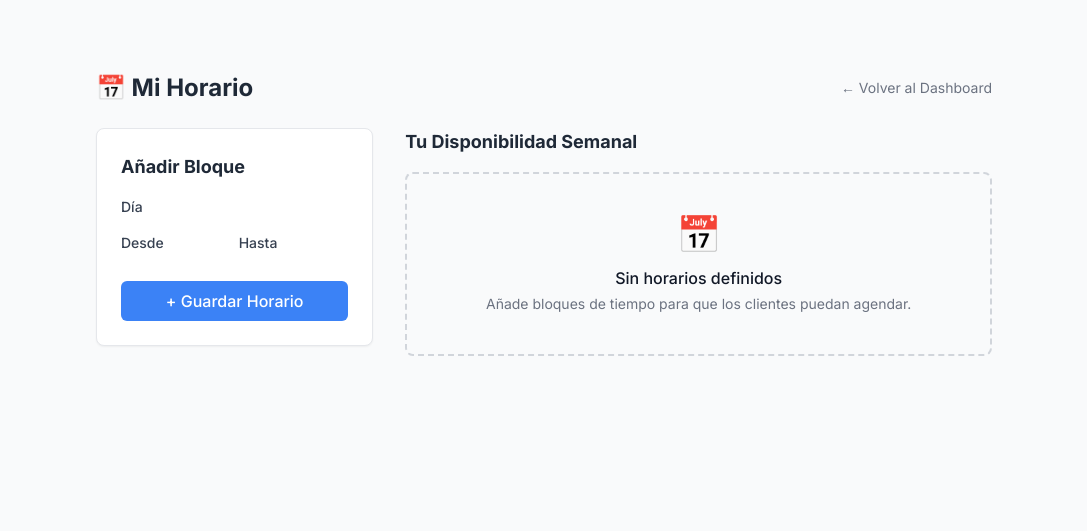
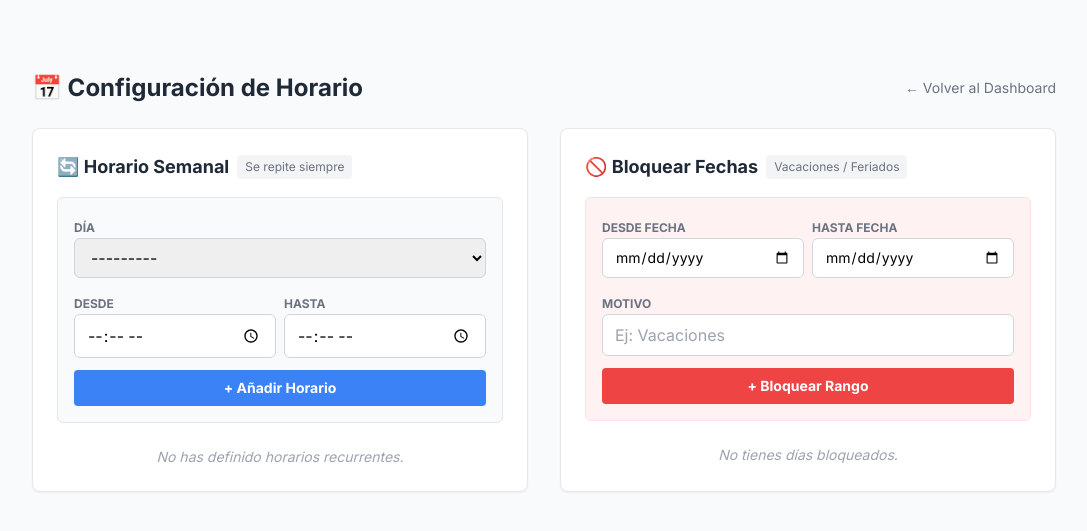
Before and after one commit to VitoNez5198/nexthora, a Django app: page /dashboard/schedule/ in a window 1280 px wide. Shown: the top 531 px of the page, without its empty margins (96-1183 px from the left). Run offline with Django 5.2, Linux system fonts and the light colour scheme; the visitor is signed in with stand-in values (Sample User, id 1); data that the repository does not hold is empty; some libraries are stand-ins or nearby versions.

Commit message:
feat(booking): Enhance client data & schedule
- Added last name, rut, whatsapp
- Added date validation in schedule
- Improved schedule UI

```diff
--- a/templates/schedule.html
+++ b/templates/schedule.html
@@ -3,112 +3,154 @@
 {% block title %}Mi Horario - Nexthora{% endblock %}
 
 {% block content %}
-<div class="max-w-4xl mx-auto py-8">
+<div class="max-w-5xl mx-auto py-8">
 
     <!-- ENCABEZADO -->
     <div class="flex justify-between items-center mb-6">
-        <h1 class="text-2xl font-bold text-dark-gray">📅 Mi Horario</h1>
+        <h1 class="text-2xl font-bold text-dark-gray">📅 Configuración de Horario</h1>
         <a href="{% url 'dashboard' %}" class="text-gray-500 hover:text-primary text-sm">← Volver al Dashboard</a>
     </div>
 
-    <div class="grid grid-cols-1 lg:grid-cols-3 gap-8">
+    <!-- MENSAJES DE ERROR/EXITO -->
+    {% if messages %}
+        <div class="mb-6">
+            {% for message in messages %}
+                <div class="p-4 rounded-lg {% if message.tags == 'success' %}bg-green-100 text-green-700{% else %}bg-red-100 text-red-700{% endif %}">
+                    {{ message }}
+                </div>
+            {% endfor %}
+        </div>
+    {% endif %}
 
-        <!-- COLUMNA IZQ: FORMULARIO -->
-        <div class="lg:col-span-1">
-            <div class="bg-white p-6 rounded-lg shadow-sm border border-gray-200 sticky top-6">
-                <h2 class="text-lg font-bold text-dark-gray mb-4">Añadir Bloque</h2>
-                <form method="POST" action="{% url 'schedule' %}">
-                    {% csrf_token %}
+    <div class="grid grid-cols-1 lg:grid-cols-2 gap-8">
 
-                    <div class="space-y-4">
-                        <!-- Día -->
+        <!-- SECCIÓN 1: HORARIO SEMANAL -->
+        <div class="bg-white p-6 rounded-lg shadow-sm border border-gray-200">
+            <h2 class="text-lg font-bold text-dark-gray mb-4 flex items-center gap-2">
+                🔄 Horario Semanal
+                <span class="text-xs font-normal text-gray-500 bg-gray-100 px-2 py-1 rounded">Se repite siempre</span>
+            </h2>
+
+            <form method="POST" class="mb-6 bg-gray-50 p-4 rounded-md border border-gray-200">
+                {% csrf_token %}
+                <div class="space-y-3">
+                    <div>
+                        <label class="text-xs font-bold text-gray-500 uppercase">Día</label>
+                        {{ hours_form.weekday }}
+                    </div>
+                    <div class="grid grid-cols-2 gap-2">
                         <div>
-                            <label class="block text-sm font-medium text-gray-700 mb-1">Día</label>
-                            {{ form.weekday }}
+                            <label class="text-xs font-bold text-gray-500 uppercase">Desde</label>
+                            {{ hours_form.start_time }}
                         </div>
+                        <div>
+                            <label class="text-xs font-bold text-gray-500 uppercase">Hasta</label>
+                            {{ hours_form.end_time }}
+                        </div>
+                    </div>
+                    <button type="submit" name="submit_hours" class="w-full bg-primary text-white py-2 rounded hover:bg-blue-700 text-sm font-bold">
+                        + Añadir Horario
+                    </button>
+                </div>
+            </form>
 
-                        <div class="grid grid-cols-2 gap-2">
-                            <!-- Inicio -->
-                            <div>
-                                <label class="block text-sm font-medium text-gray-700 mb-1">Desde</label>
-                                {{ form.start_time }}
-                            </div>
-                            <!-- Fin -->
-                            <div>
-                                <label class="block text-sm font-medium text-gray-700 mb-1">Hasta</label>
-                                {{ form.end_time }}
-                            </div>
-                        </div>
-
-                        {% if form.errors %}
-                        <div class="text-xs text-red-600 bg-red-50 p-2 rounded">
-                            {{ form.non_field_errors }}
-                            {% for field in form %}
-                            {% for error in field.errors %}
-                            <p>{{ error }}</p>
-                            {% endfor %}
-                            {% endfor %}
-                        </div>
-                        {% endif %}
+            <div class="space-y-2 max-h-60 overflow-y-auto">
+                {% for hours in schedule %}
+                <div class="flex justify-between items-center text-sm border-b border-gray-100 pb-2 last:border-0">
+                    <div>
+                        <span class="font-bold text-gray-700">{{ hours.get_weekday_display }}</span>
+                        <span class="text-gray-500 ml-2">{{ hours.start_time|time:"H:i" }} - {{ hours.end_time|time:"H:i" }}</span>
                     </div>
-
-                    <button type="submit"
-                        class="w-full mt-6 bg-primary text-white py-2 px-4 rounded-md hover:bg-blue-700 font-medium transition">
-                        + Guardar Horario
-                    </button>
-                </form>
+                    <form method="POST" action="{% url 'delete_schedule' hours.id %}" onsubmit="return confirm('¿Borrar este horario?');">
+                        {% csrf_token %}
+                        <button type="submit" class="text-red-400 hover:text-red-600 font-bold px-2">✕</button>
+                    </form>
+                </div>
+                {% empty %}
+                <p class="text-gray-400 text-sm text-center italic">No has definido horarios recurrentes.</p>
+                {% endfor %}
             </div>
         </div>
 
-        <!-- COLUMNA DER: LISTA VISUAL -->
-        <div class="lg:col-span-2">
-            <h2 class="text-lg font-bold text-dark-gray mb-4">Tu Disponibilidad Semanal</h2>
+        <!-- SECCIÓN 2: DÍAS BLOQUEADOS (Con validación JS) -->
+        <div class="bg-white p-6 rounded-lg shadow-sm border border-gray-200">
+            <h2 class="text-lg font-bold text-dark-gray mb-4 flex items-center gap-2">
+                🚫 Bloquear Fechas
+                <span class="text-xs font-normal text-gray-500 bg-gray-100 px-2 py-1 rounded">Vacaciones / Feriados</span>
+            </h2>
 
-            {% if schedule %}
-            <div class="space-y-3">
-                <!-- Iteramos sobre los horarios -->
-                {% for hours in schedule %}
-                <div class="bg-white p-4 rounded-lg shadow-sm border border-gray-200 flex justify-between items-center">
-                    <div class="flex items-center gap-4">
-                        <!-- Badge del Día -->
-                        <span class="inline-flex items-center justify-center px-3 py-1 rounded-full text-sm font-bold
-                                {% if hours.weekday == 0 %} bg-blue-100 text-blue-800
-                                {% elif hours.weekday == 1 %} bg-blue-100 text-blue-800
-                                {% elif hours.weekday == 2 %} bg-blue-100 text-blue-800
-                                {% elif hours.weekday == 3 %} bg-blue-100 text-blue-800
-                                {% elif hours.weekday == 4 %} bg-blue-100 text-blue-800
-                                {% elif hours.weekday == 5 %} bg-green-100 text-green-800
-                                {% else %} bg-red-100 text-red-800 {% endif %}">
-                            {{ hours.get_weekday_display }}
-                        </span>
+            <form method="POST" class="mb-6 bg-red-50 p-4 rounded-md border border-red-100">
+                {% csrf_token %}
+                <div class="space-y-3">
+                    <div class="grid grid-cols-2 gap-2">
+                        <div>
+                            <label class="text-xs font-bold text-gray-500 uppercase">Desde Fecha</label>
+                            <!-- Añadimos ID para JS -->
+                            <input type="date" name="off-start_date" id="start_date" required
+                                   class="w-full px-3 py-2 border border-gray-300 rounded-md focus:ring-primary text-sm">
+                        </div>
+                        <div>
+                            <label class="text-xs font-bold text-gray-500 uppercase">Hasta Fecha</label>
+                            <!-- Añadimos ID para JS -->
+                            <input type="date" name="off-end_date" id="end_date" required
+                                   class="w-full px-3 py-2 border border-gray-300 rounded-md focus:ring-primary text-sm">
+                        </div>
+                    </div>
+                    <div>
+                        <label class="text-xs font-bold text-gray-500 uppercase">Motivo</label>
+                        {{ timeoff_form.description }}
+                    </div>
+                    <button type="submit" name="submit_off" class="w-full bg-red-500 text-white py-2 rounded hover:bg-red-700 text-sm font-bold">
+                        + Bloquear Rango
+                    </button>
+                </div>
+            </form>
 
-                        <!-- Horas -->
-                        <span class="text-gray-700 font-medium">
-                            {{ hours.start_time|time:"H:i" }} - {{ hours.end_time|time:"H:i" }}
-                        </span>
+            <div class="space-y-2 max-h-60 overflow-y-auto">
+                {% for off in time_off_list %}
+                <div class="flex justify-between items-center text-sm border-b border-gray-100 pb-2 last:border-0">
+                    <div>
+                        <div class="font-bold text-gray-700">
+                            {{ off.start_date|date:"d M Y" }}
+                            {% if off.start_date != off.end_date %} - {{ off.end_date|date:"d M Y" }} {% endif %}
+                        </div>
+                        {% if off.description %}
+                        <div class="text-xs text-gray-500">{{ off.description }}</div>
+                        {% endif %}
                     </div>
-
-                    <!-- Botón Borrar -->
-                    <form method="POST" action="{% url 'delete_schedule' hours.id %}"
-                        onsubmit="return confirm('¿Eliminar este horario?');">
+                    <form method="POST" action="{% url 'delete_timeoff' off.id %}" onsubmit="return confirm('¿Desbloquear estos días?');">
                         {% csrf_token %}
-                        <button type="submit" class="text-gray-400 hover:text-red-500 transition" title="Eliminar">
-                            ✕
-                        </button>
+                        <button type="submit" class="text-red-400 hover:text-red-600 font-bold px-2">✕</button>
                     </form>
                 </div>
+                {% empty %}
+                <p class="text-gray-400 text-sm text-center italic">No tienes días bloqueados.</p>
                 {% endfor %}
             </div>
-            {% else %}
-            <!-- Estado Vacío -->
-            <div class="bg-gray-50 rounded-lg border-2 border-dashed border-gray-300 p-10 text-center">
-                <div class="text-4xl mb-3">📅</div>
-                <h3 class="text-gray-900 font-medium">Sin horarios definidos</h3>
-                <p class="text-gray-500 text-sm mt-1">Añade bloques de tiempo para que los clientes puedan agendar.</p>
-            </div>
-            {% endif %}
         </div>
 
     </div>
 </div>
+
+<script>
+    // Script para mejorar la usabilidad de las fechas
+    document.addEventListener('DOMContentLoaded', function() {
+        const startDateInput = document.getElementById('start_date');
+        const endDateInput = document.getElementById('end_date');
+
+        // 1. Establecer el mínimo a "HOY" para evitar bloquear el pasado accidentalmente
+        const today = new Date().toISOString().split('T')[0];
+        startDateInput.setAttribute('min', today);
+        endDateInput.setAttribute('min', today);
+
+        // 2. Cuando cambie la fecha de inicio, actualizar el mínimo de la fecha fin
+        startDateInput.addEventListener('change', function() {
+            endDateInput.setAttribute('min', this.value);
+            // Si la fecha fin es menor a la nueva fecha inicio, la actualizamos
+            if (endDateInput.value && endDateInput.value < this.value) {
+                endDateInput.value = this.value;
+            }
+        });
+    });
+</script>
 {% endblock %}
```
Also changed, not shown: booking/models.py (+29 -16 lines), templates/booking_confirm.html (+14 -2 lines).
